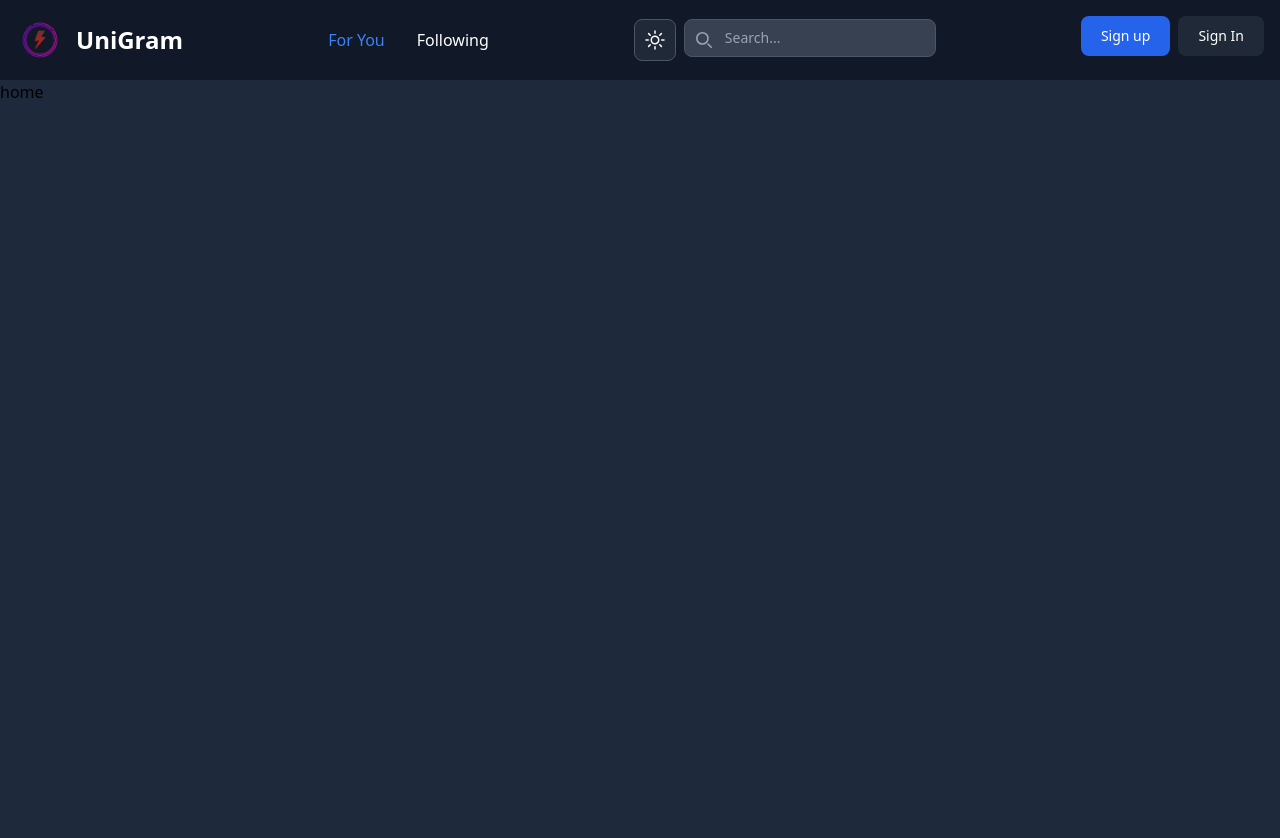
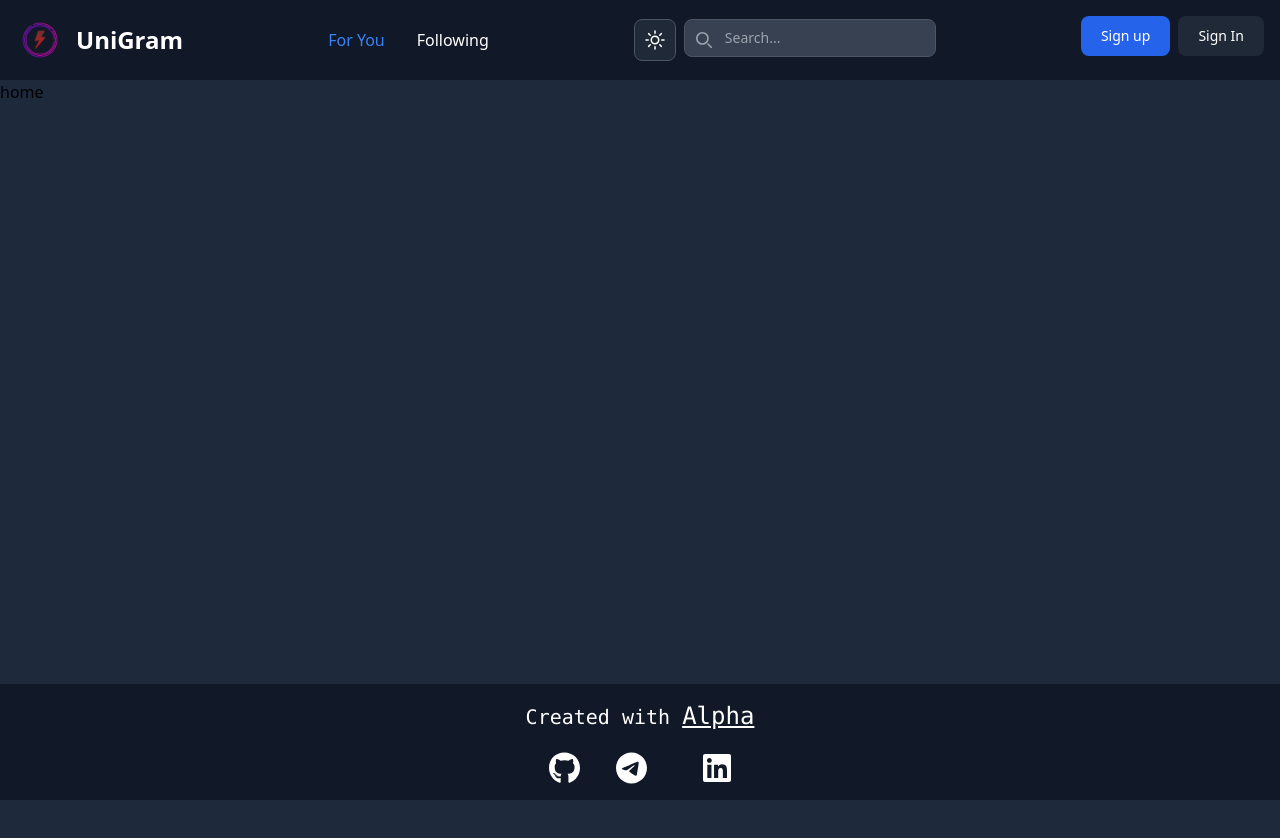
Before and after one commit to ethio-unihub/frontend, a React (Vite) app: page / in a window 1280 px wide. Shown: the top 838 px of the page. Built offline with nearby package versions, Linux system fonts and the light colour scheme.

Commit message:
Footer commit

```diff
--- a/src/App.jsx
+++ b/src/App.jsx
@@ -1,6 +1,7 @@
 import { useState } from 'react'
 import { ALLRoutes } from './routes/ALLRoutes'
 import { Header } from './components'
+import Footer from './components/Footer'
 
 function App() {
 
@@ -8,6 +9,7 @@ function App() {
     <>
     <Header />
     <ALLRoutes />
+    <Footer/>
     </>
   )
 }
--- /dev/null
+++ b/src/components/Footer.jsx
@@ -0,0 +1,54 @@
+import { FontAwesomeIcon } from "@fortawesome/react-fontawesome";
+import { faGithub } from "@fortawesome/free-brands-svg-icons";
+// import { FontAwesomeIcon } from '@fortawesome/react-fontawesome';
+import { faTelegram, faLinkedin } from "@fortawesome/free-brands-svg-icons";
+// import { faEnvelope } from '@fortawesome/free-solid-svg-icons';
+const Footer = () => {
+  return (
+    <footer>
+
+      <div className="fixed bottom-0 w-full bg-gray-900 text-white p-4 text-center gap-5">
+        <div className="text-xl font-mono">
+        <p>
+          Created with{" "}
+          <a
+            href="https://t.me/hackathon_G1"
+            target="_blank"
+            className="underline text-2xl"
+          >
+            Alpha
+          </a>
+        </p>
+        </div>
+        <div className="gap-5 flex items-center justify-center mt-5 "><a
+          href="https://github.com/unigram-et/frontend"
+          target="_blank"
+          rel="noopener noreferrer"
+          className="mr-4"
+        >
+          <FontAwesomeIcon icon={faGithub} size="2xl" />
+        </a>
+        <a
+          href="https://t.me/example"
+          target="_blank"
+          rel="noopener noreferrer"
+        >
+          <FontAwesomeIcon icon={faTelegram} size="2xl" />
+        </a>
+        <a
+          href="https://linkedin.com/in/example"
+          target="_blank"
+          rel="noopener noreferrer"
+        >
+          <FontAwesomeIcon icon={faLinkedin} size="2xl" className="ml-9" />
+        </a></div>
+
+        {/* <a href="mailto:example@example.com">
+          <FontAwesomeIcon icon={faEnvelope} size="lg" />
+        </a> */}
+      </div>
+    </footer>
+  );
+};
+
+export default Footer;
```
Also changed, not shown: package.json (+9 -1 lines), 1 other file (tests, documents, lock files or other folders).
